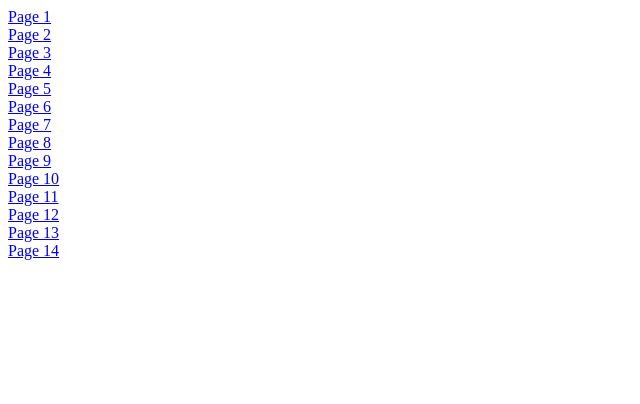
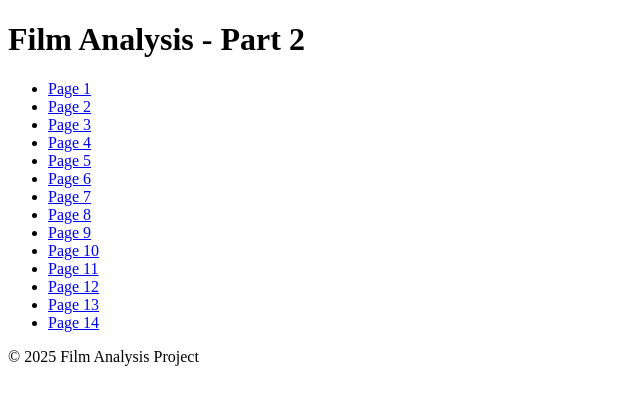
Before and after one commit to ASG-Plettenberg/film-analysis, a plain HTML site: page index.html in a window 1280 px wide. Shown: the whole page, without its empty margins (0-640 px from the left). Drawn offline with Linux system fonts and the light colour scheme.

Commit message:
Update index.html

```diff
--- a/index.html
+++ b/index.html
@@ -1,21 +1,38 @@
-<!DOCTYPE html><html xmlns="http://www.w3.org/1999/xhtml" lang="" xml:lang="">
+<!DOCTYPE html>
+<html lang="de">
 <head>
-<title></title>
+    <meta charset="UTF-8">
+    <meta name="viewport" content="width=device-width, initial-scale=1.0">
+    <title>Film Analysis Part 2</title>
+    <!-- Optional: Füge hier ein Stylesheet ein, um das Design anzupassen -->
+    <link rel="stylesheet" href="styles.css">
 </head>
 <body>
-<a href="Film Analysis Part2-1.html" target="contents" >Page 1</a><br/>
-<a href="Film Analysis Part2-2.html" target="contents" >Page 2</a><br/>
-<a href="Film Analysis Part2-3.html" target="contents" >Page 3</a><br/>
-<a href="Film Analysis Part2-4.html" target="contents" >Page 4</a><br/>
-<a href="Film Analysis Part2-5.html" target="contents" >Page 5</a><br/>
-<a href="Film Analysis Part2-6.html" target="contents" >Page 6</a><br/>
-<a href="Film Analysis Part2-7.html" target="contents" >Page 7</a><br/>
-<a href="Film Analysis Part2-8.html" target="contents" >Page 8</a><br/>
-<a href="Film Analysis Part2-9.html" target="contents" >Page 9</a><br/>
-<a href="Film Analysis Part2-10.html" target="contents" >Page 10</a><br/>
-<a href="Film Analysis Part2-11.html" target="contents" >Page 11</a><br/>
-<a href="Film Analysis Part2-12.html" target="contents" >Page 12</a><br/>
-<a href="Film Analysis Part2-13.html" target="contents" >Page 13</a><br/>
-<a href="Film Analysis Part2-14.html" target="contents" >Page 14</a><br/>
+    <header>
+        <h1>Film Analysis - Part 2</h1>
+    </header>
+
+    <nav>
+        <ul>
+            <li><a href="Film Analysis Part2-1.html" target="contents">Page 1</a></li>
+            <li><a href="Film Analysis Part2-2.html" target="contents">Page 2</a></li>
+            <li><a href="Film Analysis Part2-3.html" target="contents">Page 3</a></li>
+            <li><a href="Film Analysis Part2-4.html" target="contents">Page 4</a></li>
+            <li><a href="Film Analysis Part2-5.html" target="contents">Page 5</a></li>
+            <li><a href="Film Analysis Part2-6.html" target="contents">Page 6</a></li>
+            <li><a href="Film Analysis Part2-7.html" target="contents">Page 7</a></li>
+            <li><a href="Film Analysis Part2-8.html" target="contents">Page 8</a></li>
+            <li><a href="Film Analysis Part2-9.html" target="contents">Page 9</a></li>
+            <li><a href="Film Analysis Part2-10.html" target="contents">Page 10</a></li>
+            <li><a href="Film Analysis Part2-11.html" target="contents">Page 11</a></li>
+            <li><a href="Film Analysis Part2-12.html" target="contents">Page 12</a></li>
+            <li><a href="Film Analysis Part2-13.html" target="contents">Page 13</a></li>
+            <li><a href="Film Analysis Part2-14.html" target="contents">Page 14</a></li>
+        </ul>
+    </nav>
+
+    <footer>
+        <p>&copy; 2025 Film Analysis Project</p>
+    </footer>
 </body>
 </html>
```
